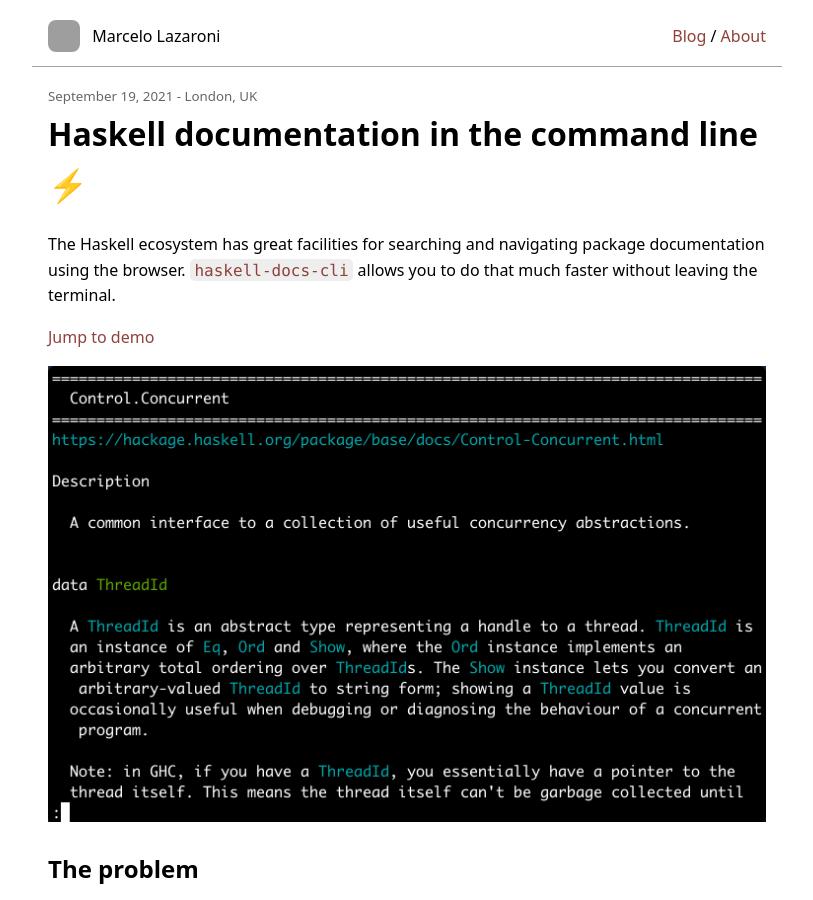
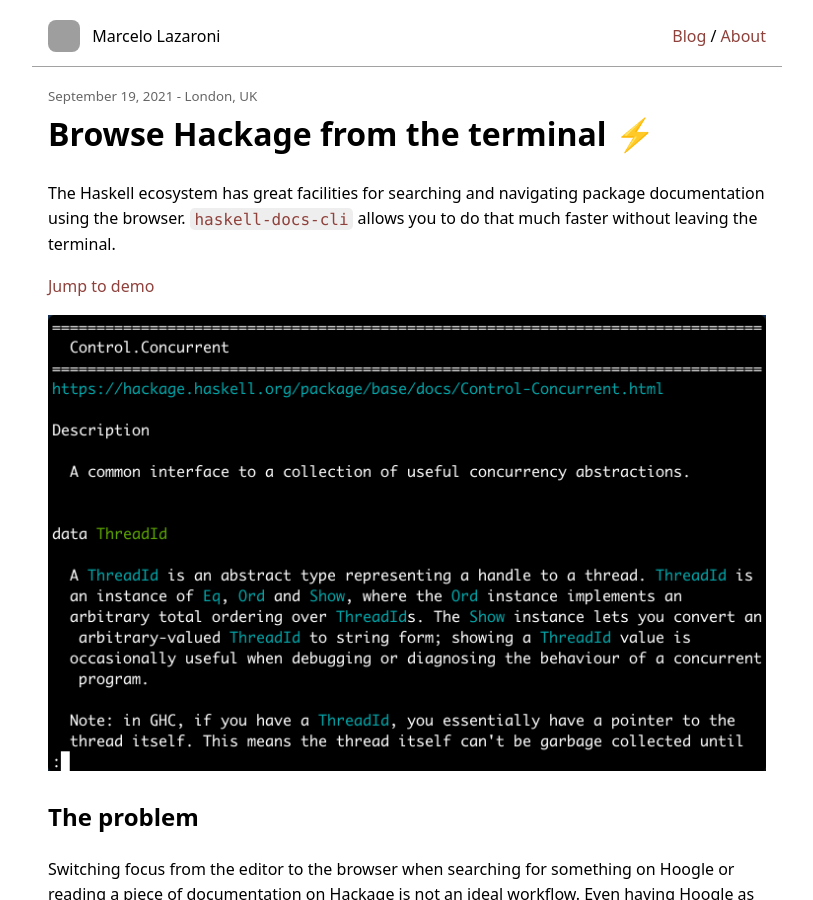
Before and after one commit to lazamar/lazamar.github.io, a Jekyll site: the page built from _posts/2021-09-19-haskell-documentation-in-the-command-line.md, in a window 1280 px wide and 900 px high. Shown: the whole window, without its empty margins (233-1046 px from the left). Built offline with Jekyll 4.4.1, drawn with Linux system fonts in a browser that asks for light colours; comment, search, counter and statistics services are not loaded; grey boxes are pictures that could not be loaded.

Commit message:
Change title to Browse Hackage from the Terminal

```diff
--- a/_posts/2021-09-19-haskell-documentation-in-the-command-line.md
+++ b/_posts/2021-09-19-haskell-documentation-in-the-command-line.md
@@ -1,6 +1,6 @@
 ---
 layout: post
-title: Haskell documentation in the command line ⚡
+title: Browse Hackage from the terminal ⚡
 city: London, UK
 ---
 
```
